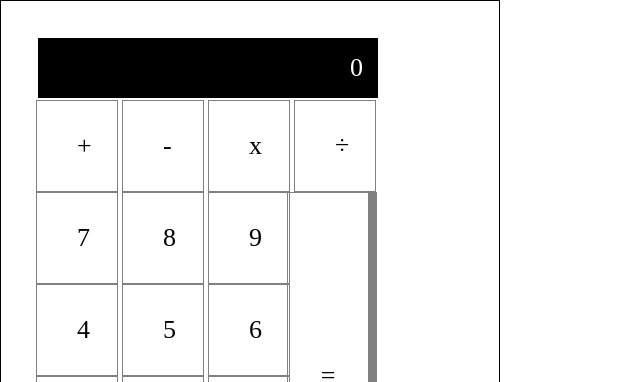
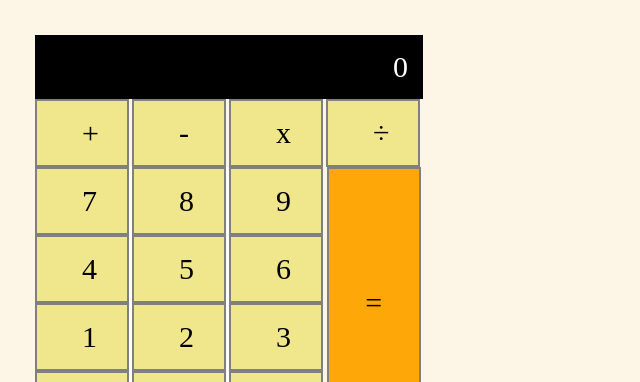
Before and after one commit to amirafhal/calcul, a plain HTML site: page index.html in a window 1280 px wide. Shown: the top 382 px of the page, without its empty margins (0-640 px from the left). Drawn offline with Linux system fonts and the light colour scheme.

Commit message:
Add files via upload

```diff
--- a/style.css
+++ b/style.css
@@ -2,22 +2,26 @@
       margin: 0;
       padding: 0;
       box-sizing: border-box;
+      background-color: oldlace;
   }
 
   #calcul {
-    border: 1px solid black;
-    width: 500px;
+      /*border: 1px solid black;
+       width: 750px;*/
       padding: 35px;
+      margin-left: 1px auto;
   }
 
   span {
       display: inline-block;
-    border: 1px solid gray;
-    padding: 30px 40px;
+      border: 2.9px solid gray;
+      padding: 15px 45px;
       text-align: center;
-    font-size: 26px;
-    max-width: 60px;
+      font-size: 30px;
+      max-width: 50px;
       cursor: pointer;
+      background-color: khaki;
+      margin-right: -1px;
   }
 
   span:hover {
@@ -27,24 +31,24 @@ span:hover {
 
   #resultat {
       text-align: right;
-    border: 2px solid;
+      border: 3px;
       background-color: black;
       color: white;
       padding: 15px;
-    font-size: 26px;
-    width: 400px;
-    border-right-width: 58px;
+      font-size: 30px;
+      width: 388px;
   }
 
   #numbers {
       display: grid;
       grid: 'header header header header' 'main main main right';
-    margin-right: 10px;
+      margin-right: 15px;
   }
 
   #num {
       grid-area: main;
       background-color: white;
+      margin-right: 49px;
   }
 
   #operators {
@@ -53,11 +57,11 @@ span:hover {
 
   #equal {
       grid-area: right;
-    margin-left: -105px;
+      margin-left: -45px;
       display: flex;
       align-items: center;
       justify-content: center;
-    border-right-width: 9px;
+      background-color: rgb(253, 167, 8);
   }
 
   #container {
```
Lines whose indentation alone changed are shown as unchanged.
